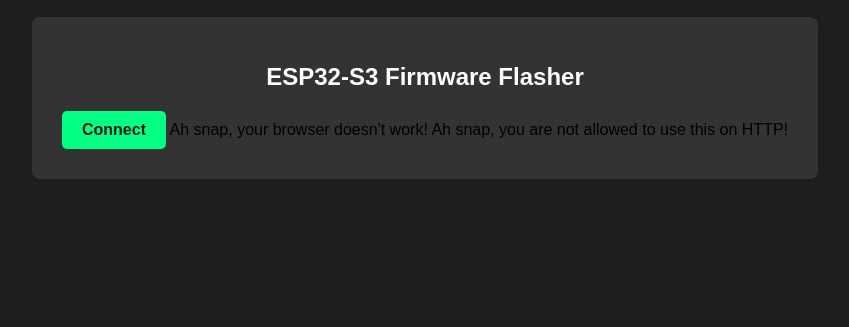
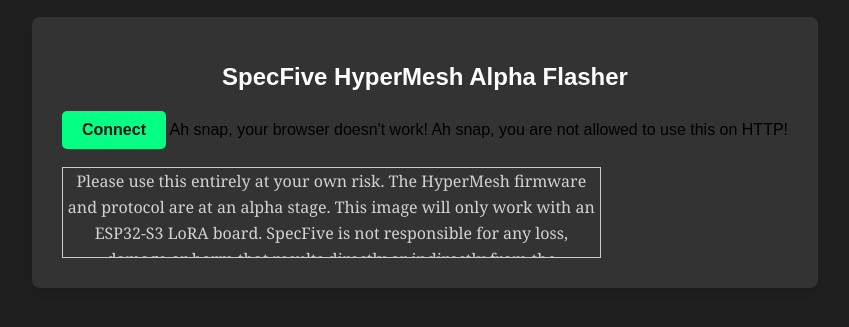
Before and after one commit to Hyphen325/Spec5-Web-Server, a website: page index.html in a window 1280 px wide. Shown: the part 75-402 px from the top of the page, without its empty margins (215-1064 px from the left). Drawn offline with Linux system fonts and the light colour scheme.

Commit message:
added scroll box

```diff
--- a/index.html
+++ b/index.html
@@ -99,6 +99,15 @@
 esp-web-install-button[install-unsupported] {
     visibility: inherit;
 }
+.scroll-box{
+    height:10ch;
+    width:60ch;
+    border:1px solid #ccc;
+    font:16px/26px Georgia, Garamond, Serif;
+    overflow:auto;
+    margin-top:2ch;
+    color: lightgray;
+}
 
 
         </style>
@@ -115,7 +124,7 @@
 
             </header>
         <div class="container">
-         <h1>ESP32-S3 Firmware Flasher</h1>
+         <h1>SpecFive HyperMesh Alpha Flasher</h1>
 
          <label>
             <esp-web-install-button class = "esp-button"
@@ -126,6 +135,15 @@
      <span slot="unsupported">Ah snap, your browser doesn't work!</span>
      <span slot="not-allowed">Ah snap, you are not allowed to use this on HTTP!</span></esp-web-install-button>
        </label>
+       <div class="scroll-box">
+        Please use this entirely at your own risk. The HyperMesh firmware and protocol are at an alpha stage. This image will only work with an ESP32-S3 LoRA board.
+
+SpecFive is not responsible for any loss, damage or harm that results directly or indirectly from the installation or use of this firmware.
+
+This firmware is licensed for non-commercial, experimental use. The license prohibits tampering or reverse engineering. By installing the firmware you agree to a complete damage waiver, and to the terms of this license.
+
+
+        </div>
 
 
             </div>
```
